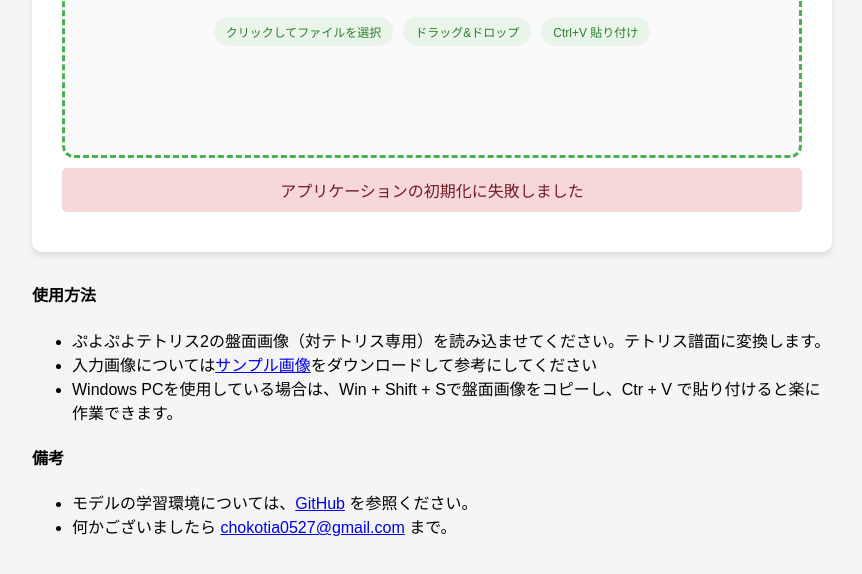
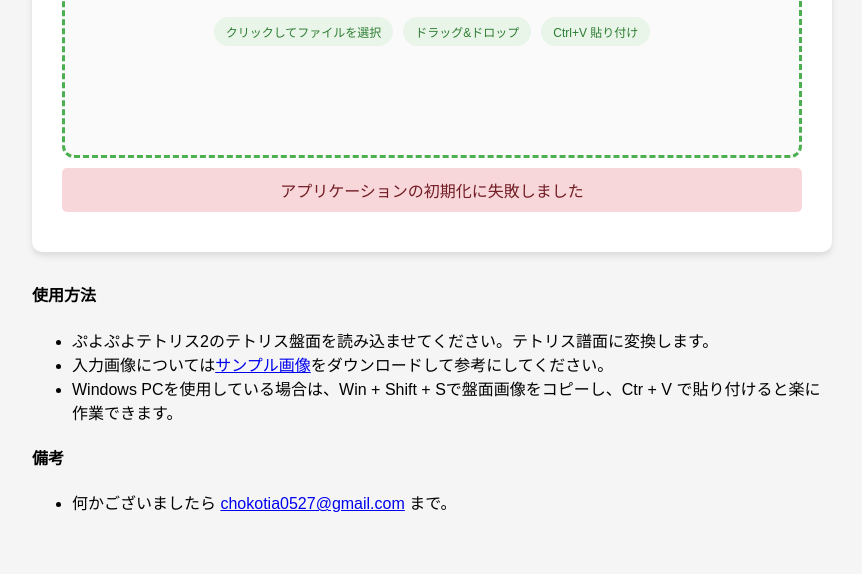
Before and after one commit to chokotia/puyoteto2-fumen-generator, a plain HTML site: page index.html in a window 1280 px wide. Shown: the part 310-884 px from the top of the page, without its empty margins (208-1070 px from the left). After the commit the page ends 860 px from the top, so only its background shows below. Drawn offline with Linux system fonts and the light colour scheme.

Commit message:
index.htmlの文言を微修正

```diff
--- a/index.html
+++ b/index.html
@@ -48,13 +48,12 @@
     <div class="info-section">
         <h4>使用方法</h4>
         <ul>
-            <li>ぷよぷよテトリス2の盤面画像（対テトリス専用）を読み込ませてください。テトリス譜面に変換します。</li>
-            <li>入力画像については<a href="./assets/sample_images.zip" download="sample_images.zip">サンプル画像</a>をダウンロードして参考にしてください</li>
+            <li>ぷよぷよテトリス2のテトリス盤面を読み込ませてください。テトリス譜面に変換します。</li>
+            <li>入力画像については<a href="./assets/sample_images.zip" download="sample_images.zip">サンプル画像</a>をダウンロードして参考にしてください。</li>
             <li>Windows PCを使用している場合は、Win + Shift + Sで盤面画像をコピーし、Ctr + V で貼り付けると楽に作業できます。</li>
         </ul>
         <h4>備考</h4>
         <ul>
-            <li>モデルの学習環境については、<a href="https://github.com/chokotia/puyoteto2-board-detector" target="_blank" rel="noopener">GitHub</a> を参照ください。</li>
             <li>何かございましたら <a href="mailto:chokotia0527@gmail.com">chokotia0527@gmail.com</a> まで。</li>
         </ul>
     </div>
```
